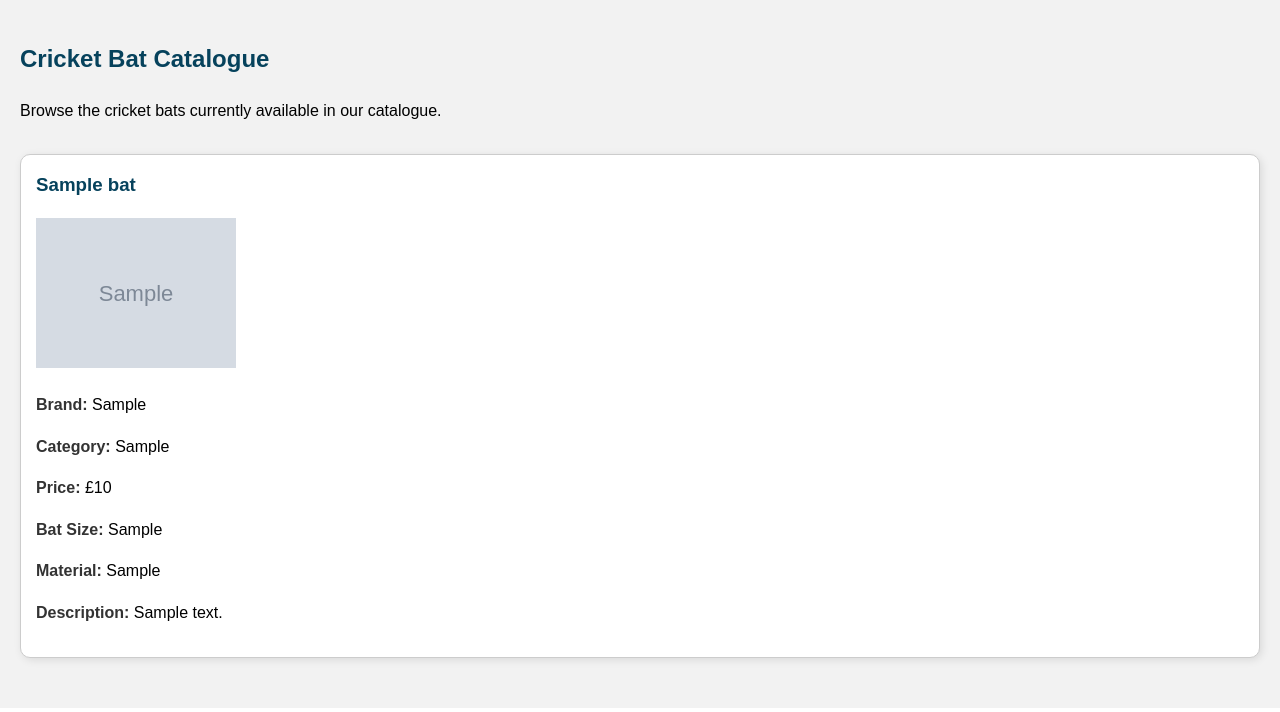
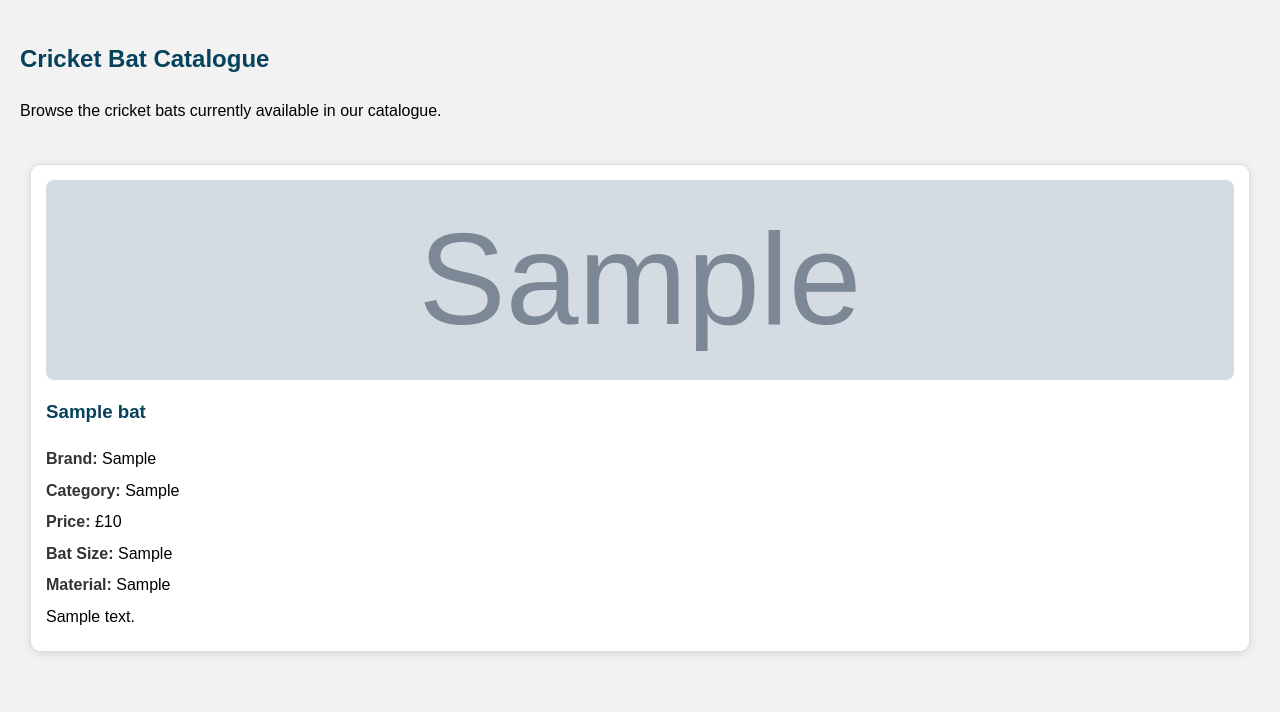
Before and after one commit to mahnooradil-py/BatWise-Cricket, a PHP site: page /shop.php in a window 1280 px wide. Shown: the part 178-890 px from the top of the page. Run offline with PHP 8.4, Linux system fonts and the light colour scheme; tables that the repository leaves empty or names only in its code hold one stand-in row (values such as "Sample post"); grey boxes marked "Sample" are stand-in pictures.

Commit message:
Improve bat card styling and grid layout

```diff
--- a/css/styles.css
+++ b/css/styles.css
@@ -115,22 +115,48 @@ img {
 }
 
 /* Bat cards */
-article {
+.bat-card {
     background-color: #ffffff;
-    border: 1px solid #ccc;
+    border: 1px solid #ddd;
     border-radius: 10px;
     padding: 15px;
-    margin-bottom: 20px;
-    box-shadow: 2px 2px 8px rgba(0,0,0,0.1);
+    /* margin-bottom: 20px; */
+    box-shadow: 0 2px 8px rgba(0, 0, 0, 0.1);
+    transition: transform 0.2s ease;
+}
+
+.bat-card:hover {
+    transform: translateY(-5px);
+}
+
+/* Grid container */
+.bat-container {
+    display: grid;
+    grid-template-columns: repeat(auto-fit, minmax(280px, 1fr));
+    gap: 20px;
+    padding: 10px;
+}
+
+.bat-card img {
+    width: 100%;
+    height: 200px;
+    object-fit: cover;
+    border-radius: 8px;
+    margin-bottom: 10px;
 }
 
 /* Bat title */
-article h3 {
+.bat-card h3 {
     margin-top: 0;
     color: #06425C;
 }
 
 /* Price styling */
-article p strong {
+.bat-card p strong {
     color: #333;
 }
+
+/* add card spacing for text */
+.bat-card p {
+    margin: 6px 0;
+}
--- a/shop.php
+++ b/shop.php
@@ -58,24 +58,25 @@ $result = $conn->query($sql);
             <h2>Cricket Bat Catalogue</h2>
             <p>Browse the cricket bats currently available in our catalogue.</p>
         </section>
+
         <!-- Bat list -->
-        <section>
+        <section class="bat-container">
             <?php if ($result && $result->num_rows > 0) : ?>
 
                 <?php while ($bat = $result->fetch_assoc()) : ?>
 
-                    <article>
+                    <article class="bat-card">
+                        <img src="uploads/<?php echo htmlspecialchars($bat["image"]); ?>"
+                            alt="<?php echo htmlspecialchars($bat["name"]); ?>">
+
                         <h3><?php echo htmlspecialchars($bat["name"]); ?></h3>
 
-                        <img src="uploads/<?php echo htmlspecialchars($bat["image"]); ?>"
-                            alt="<?php echo htmlspecialchars($bat["name"]); ?>"
-                            width="200">
                         <p><strong>Brand:</strong> <?php echo htmlspecialchars($bat["brand"]); ?></p>
                         <p><strong>Category:</strong> <?php echo htmlspecialchars($bat["category"]); ?></p>
                         <p><strong>Price:</strong> £<?php echo htmlspecialchars($bat["price"]); ?></p>
                         <p><strong>Bat Size:</strong> <?php echo htmlspecialchars($bat["bat_size"]); ?></p>
                         <p><strong>Material:</strong> <?php echo htmlspecialchars($bat["material"]); ?></p>
-                        <p><strong>Description:</strong> <?php echo htmlspecialchars($bat["description"]); ?></p>
+                        <p><?php echo htmlspecialchars($bat["description"]); ?></p>
 
                     </article>
                 <?php endwhile; ?>
```
